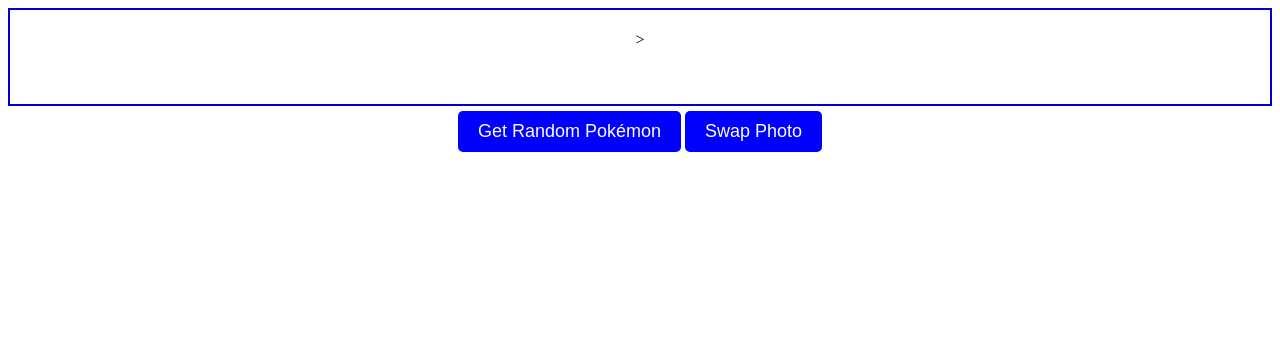
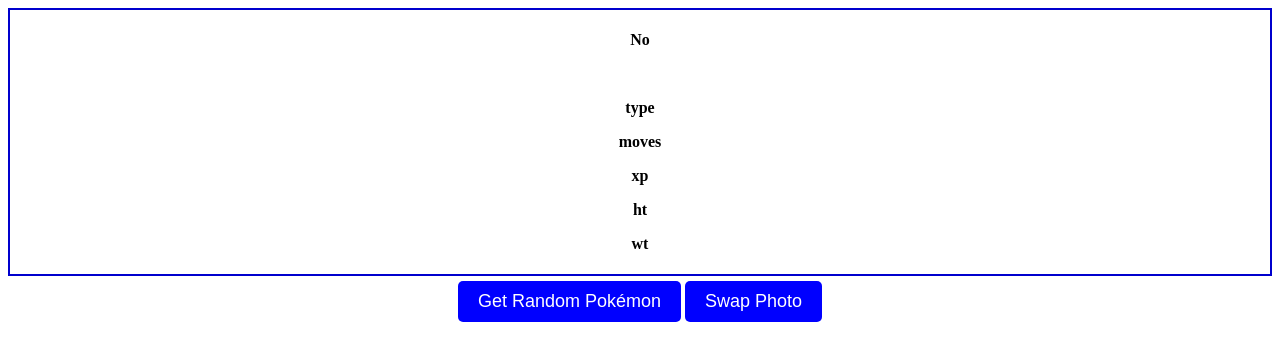
Before and after one commit to dashaunn/PokemonAPI, a plain HTML site: page index.html in a window 1280 px wide. Drawn offline with Linux system fonts and the light colour scheme.

Commit message:
Edited view
Added appropriate labels and fetch points

```diff
--- a/index.html
+++ b/index.html
@@ -8,14 +8,13 @@
 
     <body>
         <div class="main">
-            <!-- <img id="img"> -->
             <div class="border">
                 <div class="top-bar">
 
                 </div>
                 <div class="left">
                     <div class="number">
-                        <p>><span id="id"></span></p>
+                        <p><strong>No </strong><span id="id"></span></p>
                     </div>
                     <div class="image">
                         <img id="img">
@@ -28,39 +27,31 @@
                     <div class="container">
                         <div class="specs">
                             <div class="type">
-                                <p><span id="type"></span></p>
+                                <p><strong>type </strong><span id="type"></span></p>
                             </div>
+                            <p><strong>moves</strong></p>
                             <div class="move1">
-                                <p><span id="move1"> </span>
+                                <p><span id="move1"> </span></p>
                             </div>
                             <div class="move2">
-                                <p><span id="move2"> </span>
+                                <p><span id="move2"> </span></p>
                             </div>
                             <div class="move3">
-                                <p><span id="move3"> </span>
+                                <p><span id="move3"> </span></p>
                             </div>
                             <div class="experience">
-                                <p><span id="xp"> </span>
+                                <p><strong>xp</strong> <span id="xp"> </span></p>
                             </div>
                             <div class="height">
-                                <p><span id="height"> </span>
+                                <p><strong>ht</strong> <span id="height"> </span></p>
                             </div>
                             <div class="weight">
-                                <p><span id="weight"> </span>
+                                <p><strong>wt</strong> <span id="weight"> </span></p>
                             </div>
                         </div>
 
                     </div>
                 </div>
-
-                <!-- <h3 class="header">Info</h1> -->
-                <!-- <p><span id="pokeName"></span></p> -->
-                <!-- <p><span id="ability1"> </span></p> -->
-                <!-- <p><span id="ability2"> </span></p> -->
-                <!-- <p><strong>Type 1: </strong> <span id="type1"> </span></p> -->
-                <!-- <p><strong>Type 2: </strong> <span id="type2"> </span></p> -->
-                <!-- <p><strong>Height </strong> <span id="height"></span></p> -->
-                <!-- <p><strong>Weight </strong> <span id="weight"></span></p> -->
             </div>
             <button id="randomBtn">Get Random Pok&#233;mon</button>
             <button id="swapPhoto">Swap Photo</button>
--- a/script.js
+++ b/script.js
@@ -2,6 +2,7 @@ window.addEventListener("load", function() {
     let id = this.document.getElementById("id");
     let name = document.getElementById("pokeName");
     let img = document.getElementById("img");
+    let type = document.getElementById("type");
     let move1 = document.getElementById("move1");
     let move2 = document.getElementById("move2");
     let move3 = document.getElementById("move3");
@@ -21,6 +22,7 @@ window.addEventListener("load", function() {
         id.innerHTML = "";
         name.innerHTML = "";
         img.setAttribute("src", "");
+        type.innerHTML = "";
         move1.innerHTML = "";
         move2.innerHTML = "";
         move3.innerHTML = "";
@@ -37,6 +39,7 @@ window.addEventListener("load", function() {
             id.innerHTML = json.id;
             name.innerHTML = json.name;
             img.setAttribute("src", json.sprites.front_default);
+            type.innerHTML = json.types[0].type.name;
             move1.innerHTML = json.moves[0].move.name;
             move2.innerHTML = json.moves[1].move.name;
             move3.innerHTML = json.moves[2].move.name;
```
